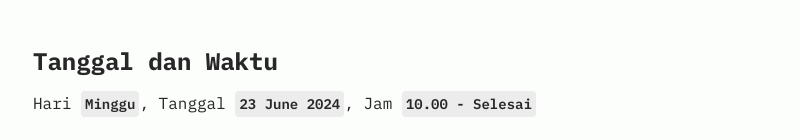
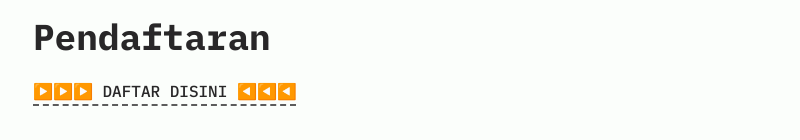
Before and after one commit to PurwakartaDev/purwakartadev.github.io, an Astro site: page /posts/sharing-session-002 in a window 1280 px wide. Shown: the part 660-800 px from the top of the page, without its empty margins (239-1039 px from the left). Built offline with nearby package versions, Linux system fonts and the light colour scheme; Astro itself is replaced by a stand-in of ours.

Commit message:
fix: Fixes url google form

```diff
--- a/src/content/blog/sharing-session-002.md
+++ b/src/content/blog/sharing-session-002.md
@@ -11,6 +11,10 @@ description: "Web Developer Series: Pengenalan HTML, CSS, dan JavaScript Dasar"
 
 ![Sharing Session 002 - Purwakarta Dev](https://raw.githubusercontent.com/farizdotid/images_ekraf_pwk/main/pwkdev/sharsess_pwkdev_002.png)
 
+# Pendaftaran
+
+[▶️▶️▶️ DAFTAR DISINI ◀️◀️◀️](https://forms.gle/E85y6GDuC8mUwNQt6)
+
 ## Tanggal dan Waktu
 
 Hari `Minggu`, Tanggal `23 June 2024`, Jam `10.00 - Selesai`
```
